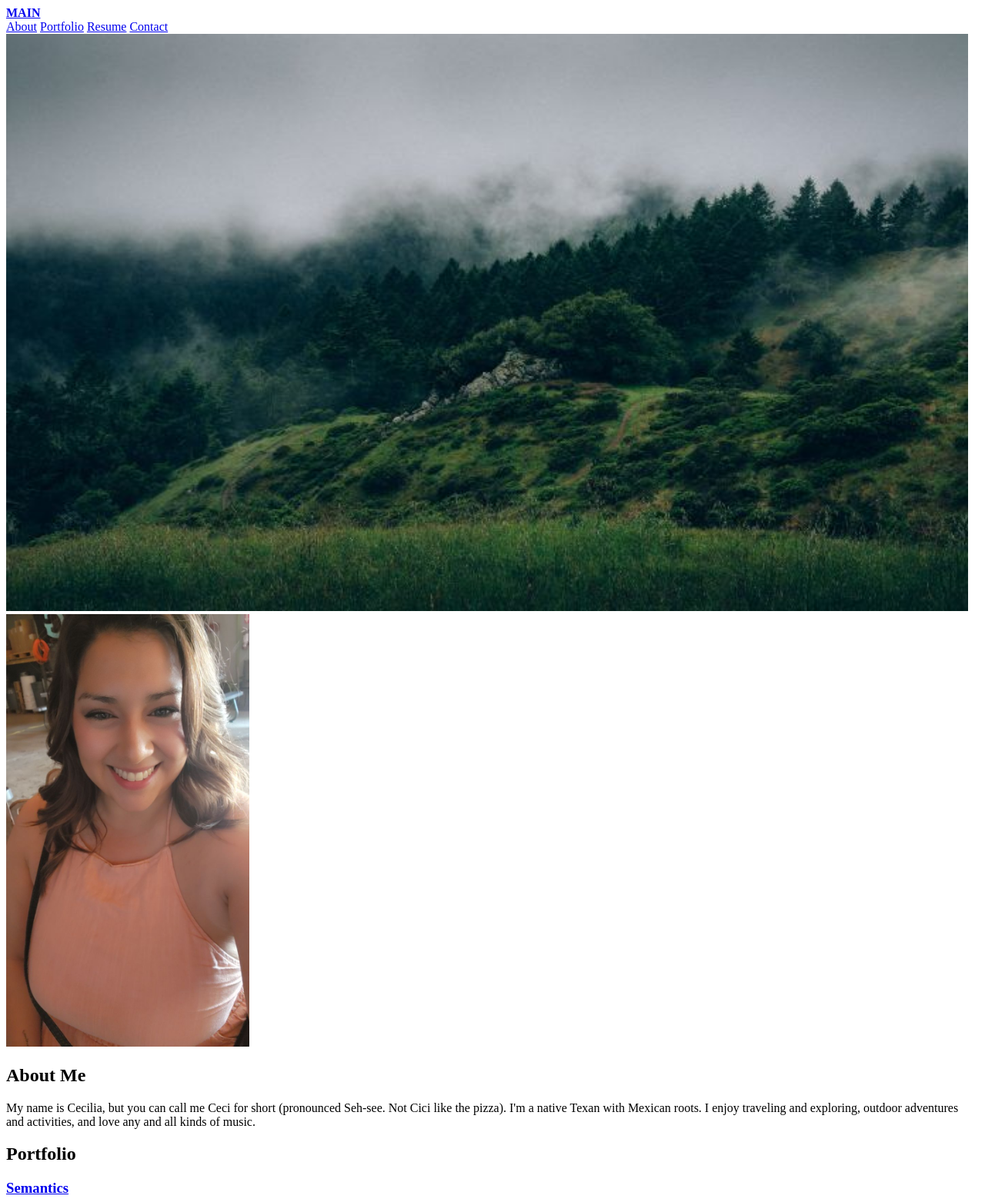
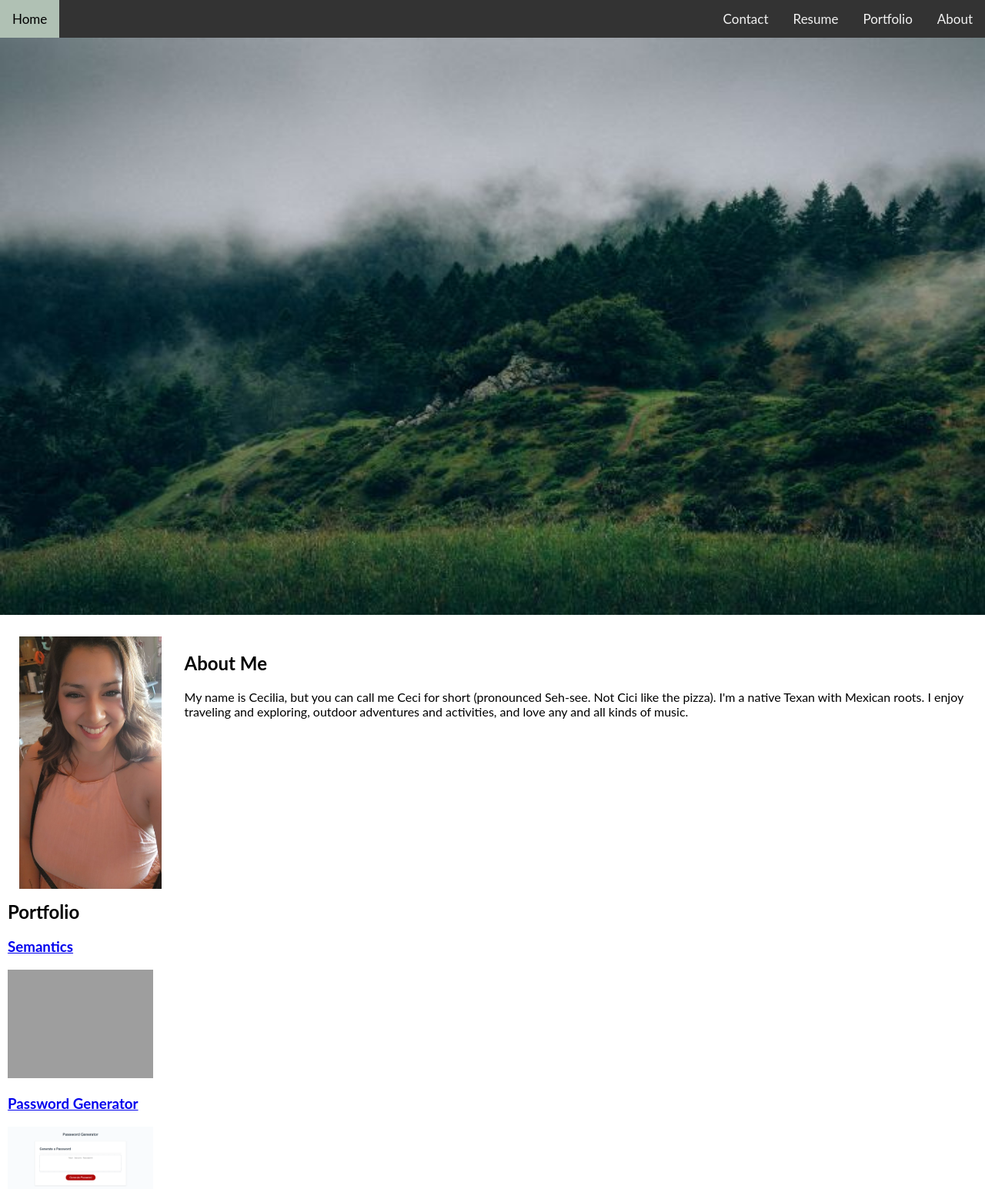
Before and after one commit to ceci-00/Illuminate, a plain HTML site: page index.html in a window 1280 px wide. Shown: the top 1558 px of the page at 77% size. Drawn offline with Linux system fonts and the light colour scheme; grey boxes are pictures that could not be loaded.

Commit message:
added css for navbar and about me section

```diff
--- a/assets/css/style.css
+++ b/assets/css/style.css
@@ -0,0 +1,59 @@
+body {
+    font-family: "Lato", sans-serif;
+    margin: 0;
+}
+
+/* navbar w/blk background  */
+.navbar {
+    background-color: #333;
+    overflow: hidden;
+}
+
+/* home btn stays top left */
+.navbar a {
+    float: left;
+    color: #f2f2f2;
+    text-align: center;
+    padding: 14px 16px;
+    text-decoration: none;
+    font-size: 17px;
+}
+
+/* sets navbar hover */
+.navbar a:hover {
+    background-color: #b0c1b4;
+    color: black;
+}
+
+/* splits sections to top right on navbar */
+.sections a {
+    float: right;
+        color: #f2f2f2;
+        text-align: center;
+        padding: 14px 16px;
+        text-decoration: none;
+        font-size: 17px;
+}
+
+/* hover for sections*/
+.sections a:hover {
+    background-color: #b0c1b4;
+    color: black;
+}
+
+.main {
+    margin-top: 0px;
+    padding: 10px;
+}
+
+/* about me img on left of page*/
+.me img {
+    float: left;
+    margin-right: 30px;
+}
+
+.about-me {
+    float: right;
+    padding: 10px;
+    margin: 5px;
+}
--- a/index.html
+++ b/index.html
@@ -4,33 +4,32 @@
 <head>
     <meta charset="UTF-8" />
     <meta name="viewport" content="width=device-width, initial-scale=1.0" />
-    <link rel="stylesheet" href="assets/css/style.css">
+    <link rel="stylesheet" href="./assets/css/style.css">
     <title>About Me</title>
 </head>
 
 <body>
-    <div class="top">
-        <nav class="navbar">
-            <a href="#home" class="home-btn"><b>MAIN</b></a>
+    <div class="navbar">
+            <a href="#home" class="btn">Home</a>
             <div class="sections">
                 <a href="#about" class="btn">About</a>
                 <a href="#portfolio" class="btn">Portfolio</a>
                 <a href="#resume" class="btn">Resume</a>
                 <a href="#contact" class="btn">Contact</a>
             </div>
-        </nav>
     </div>
 
-    <header class="header" style="max-width: 1500px;" id="home">
-        <img class="home-img" src="/assets/images/mountains.jpg" alt="mountains" width="1250" height="750">
+    <header class="header" id="home">
+        <img class="home-img" src="./assets/images/mountains.jpg" alt="mountains" width="100%" height="750">
     </header>
 
-    <main class="content" style="max-width: fit-content;">
-        <section id="about">
-            <img src="/assets/images/Ceci.jpg" alt="Ceci" style="width:25%">
-            <div class="container">
+    <main class="main">
+        <section class="me">
+            <div class="about-me">
+                <img src="./assets/images/Ceci.jpg" alt="Ceci" style="width:15%">
                 <h2>About Me</h2>
-                <p>My name is Cecilia, but you can call me Ceci for short (pronounced Seh-see. Not Cici like the pizza). I'm a native Texan with Mexican roots. I enjoy traveling and exploring,
+                <p>My name is Cecilia, but you can call me Ceci for short (pronounced Seh-see. Not Cici like the pizza).
+                    I'm a native Texan with Mexican roots. I enjoy traveling and exploring,
                     outdoor adventures and activities, and love any and all kinds of music. </p>
             </div>
         </section>
@@ -39,19 +38,19 @@
             <div class="projects">
                 <a href="https://ceci-00.github.io/Semantics/" class="card">
                     <h3>Semantics</h3>
-                            <img src="/assets/images/Semantics.png" alt="Semantics" style="width:15%">
+                    <img src="./assets/images/Semantics.png" alt="Semantics" style="width:15%">
                 </a>
                 <a href="https://ceci-00.github.io/Generate/" class="card">
                     <h3>Password Generator</h3>
-                        <img src="/assets/images/Password-Generator.png" alt="Password-Generator" style="width:15%">
+                    <img src="./assets/images/Password-Generator.png" alt="Password-Generator" style="width:15%">
                 </a>
                 <a href="https://github.com/ceci-00/Verbalize.git" class="card">
                     <h3>README.md Generator</h3>
-                        <img src="/assets/images/readme-generator-screenshot.png" alt="README" style="width:15%">
+                    <img src="./assets/images/readme-generator-screenshot.png" alt="README" style="width:15%">
                 </a>
                 <a href="https://ceci-00.github.io/Scheduler/" class="card">
                     <h3>Workday Scheduler</h3>
-                        <img src="/assets/images/Workday-Scheduler.png" alt="Workday-Scheduler" style="width:15%">
+                    <img src="./assets/images/Workday-Scheduler.png" alt="Workday-Scheduler" style="width:15%">
                 </a>
             </div>
         </section>
@@ -64,7 +63,8 @@
         </section>
         <section id="contact">
             <div class="container">
-                <a href="https://docs.google.com/forms/d/e/1FAIpQLSea2s2WbQJlL-EpYsy9452uakaaLIqZY7VhhkUsK-Cl_EQeXw/viewform?embedded=true" width="100%" height="872" frameborder="0" marginheight="0" marginwidth="0">
+                <a href="https://docs.google.com/forms/d/e/1FAIpQLSea2s2WbQJlL-EpYsy9452uakaaLIqZY7VhhkUsK-Cl_EQeXw/viewform?embedded=true"
+                    width="100%" height="872" frameborder="0" marginheight="0" marginwidth="0">
                     <h2>Contact Me</h2>
                 </a>
             </div>
```
Lines whose indentation alone changed are shown as unchanged.
